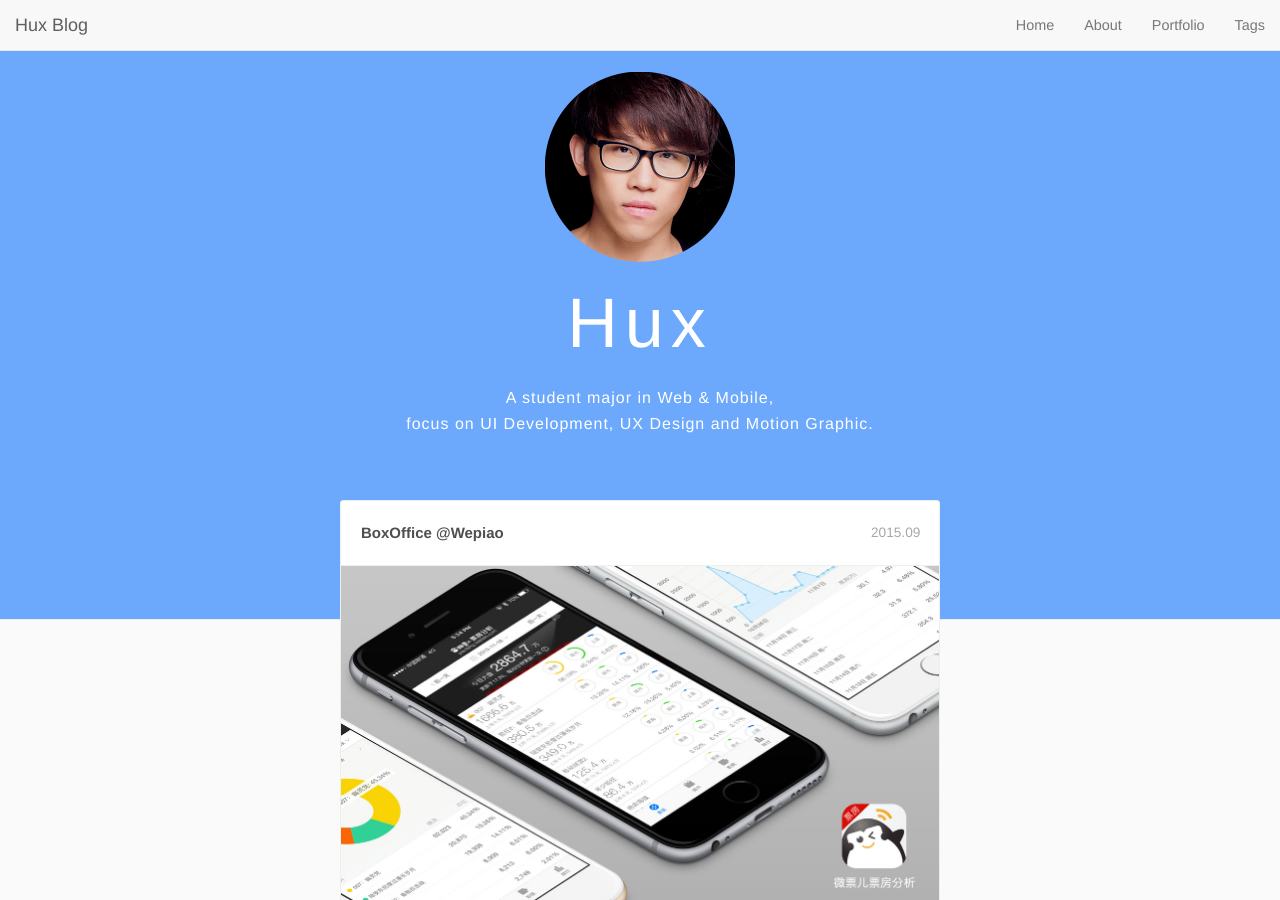
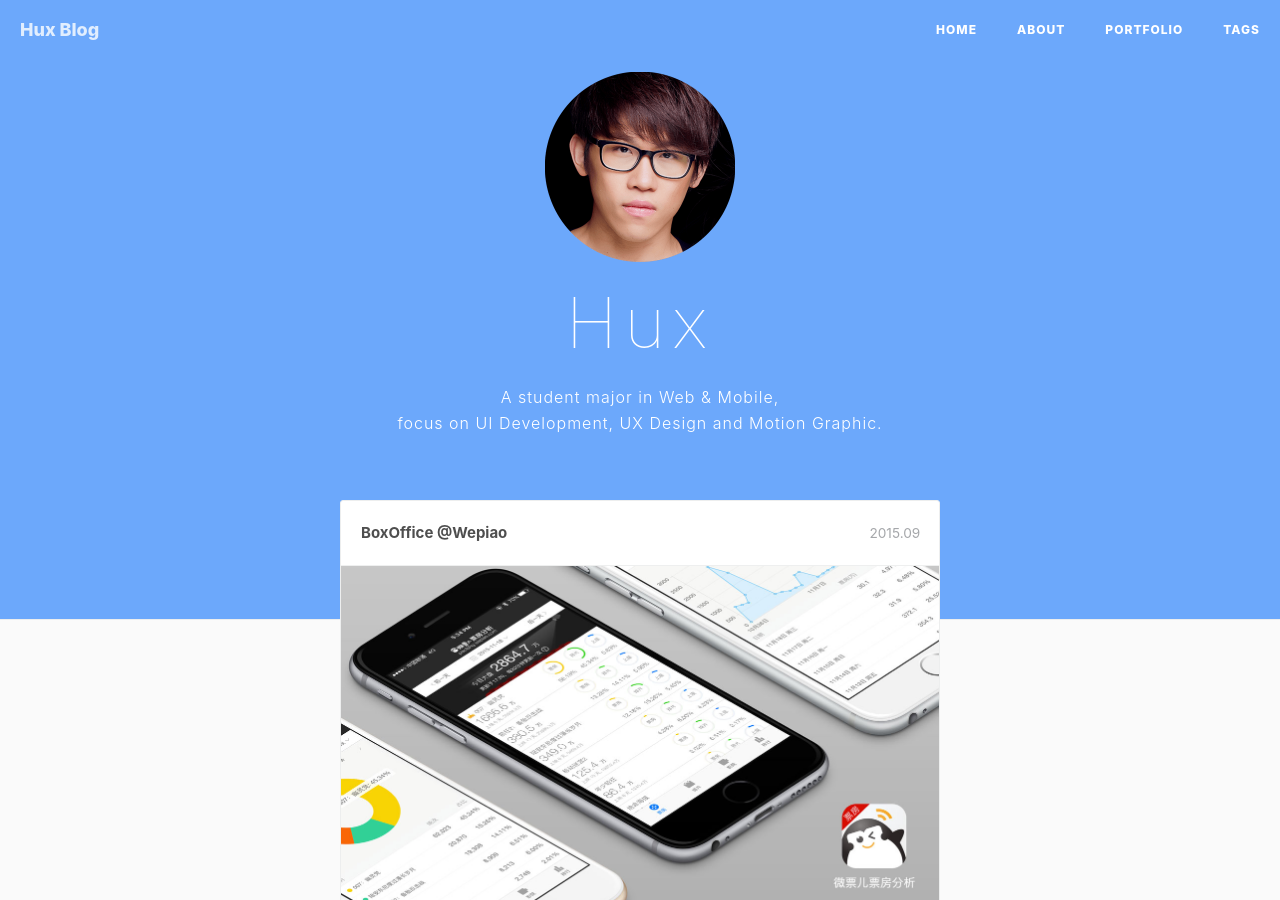
Before and after one commit to TT985/TT, a Jekyll site: the page built from portfolio/index.html, in a window 1280 px wide and 900 px high. Built offline with Jekyll 4.4.1, drawn with Linux system fonts in a browser that asks for light colours; nearby versions of some CDN libraries; library files that are not in the unit come from our copies; comment, search, counter and statistics services are not loaded.

Commit message:
Update head.html

```diff
--- a/_includes/head.html
+++ b/_includes/head.html
@@ -12,13 +12,13 @@
     <link rel="canonical" href="{{ page.url | replace:'index.html','' | prepend: site.baseurl | prepend: site.url }}">
 
     <!-- Bootstrap Core CSS -->
-    <link rel="stylesheet" href="{{ "./css/bootstrap.min.css" | prepend: site.baseurl }}">
+    <link rel="stylesheet" href="{{ "/TT/css/bootstrap.min.css" | prepend: site.baseurl }}">
 
     <!-- Custom CSS -->
-    <link rel="stylesheet" href="{{ "./css/hux-blog.min.css" | prepend: site.baseurl }}">
+    <link rel="stylesheet" href="{{ "/TT/css/hux-blog.min.css" | prepend: site.baseurl }}">
 
     <!-- Pygments Github CSS -->
-    <link rel="stylesheet" href="{{ "./css/syntax.css" | prepend: site.baseurl }}">
+    <link rel="stylesheet" href="{{ "/TT/css/syntax.css" | prepend: site.baseurl }}">
 
     <!-- Custom Fonts -->
     <!-- <link href="http://maxcdn.bootstrapcdn.com/font-awesome/4.3.0/css/font-awesome.min.css" rel="stylesheet" type="text/css"> -->
```
